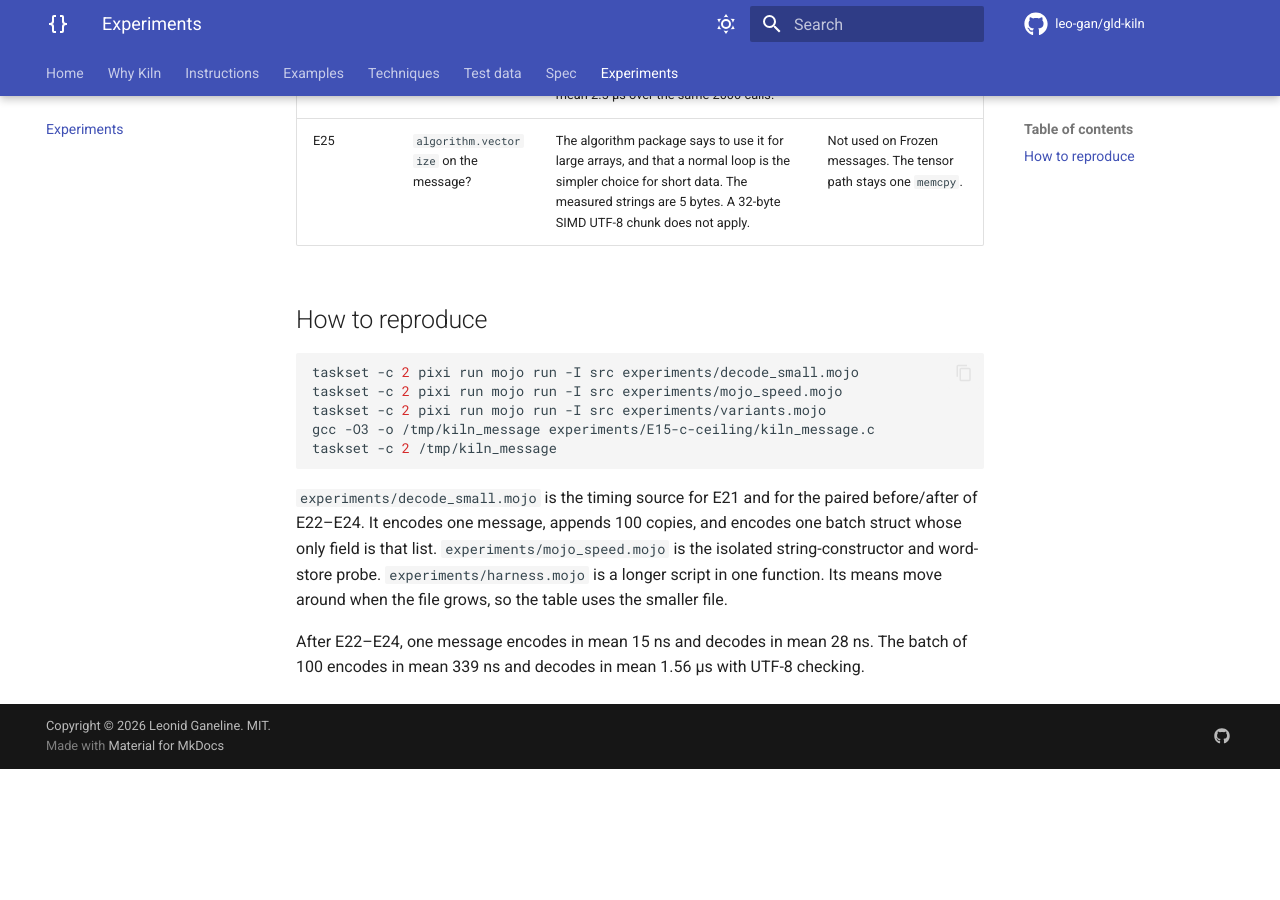
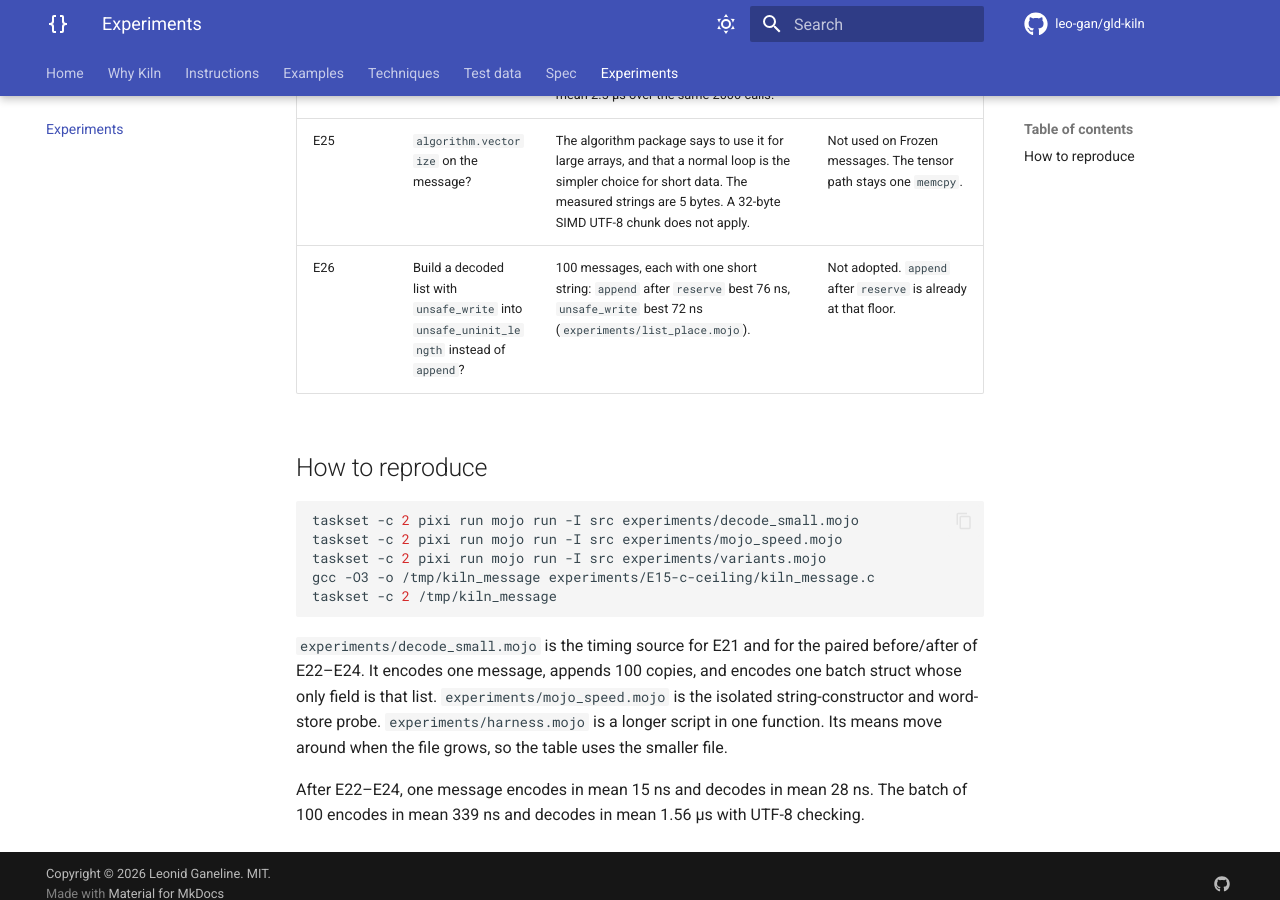
Before and after one commit to leo-gan/gld-kiln, an MkDocs documentation site: the page built from docs/experiments.md, in a window 1280 px wide and 900 px high, scrolled down 3591 px. Built offline with MkDocs 1.6.1 and Material for MkDocs 9.7.7, drawn with Linux system fonts in a browser that asks for light colours; comment, search, counter and statistics services are not loaded; before the commit the page ends 4360 px from its top, so only the background shows below that.

Commit message:
Record that uninitialized list placement does not beat append.

```diff
--- a/docs/experiments.md
+++ b/docs/experiments.md
@@ -32,6 +32,7 @@ Sources: `experiments/harness.mojo`, `experiments/variants.mojo`, and `experimen
 | E23 | `String(unsafe_uninit_length=)` plus `memcpy` instead of slicing into `String(unsafe_from_utf8=)`? | Two hundred escaped 5-byte strings: span constructor mean 6605 ns, uninitialized fill mean 1122 ns (`experiments/mojo_speed.mojo`). `read_string` now copies from the cursor pointer and does not build a span first. | Adopted. |
 | E24 | ASCII OR-scan before the UTF-8 state machine? | After E23, checked and unchecked owned decode of 100 separate messages were mean 1945 ns and 1816 ns. With the OR-scan, the same file's checked batch decode is mean 1.56 µs and the unchecked batch decode is mean 1.43 µs. A later 8-byte `unsafe_load` of that OR, which is the same unaligned load as E22, cut 2000 scans of a 200-byte ASCII buffer from mean 83 µs to mean 12 µs (`experiments/utf8_words.mojo`). Five-byte scans went from mean 5.5 µs to mean 2.5 µs over the same 2000 calls. | Adopted. A high bit falls through to the existing checker. |
 | E25 | `algorithm.vectorize` on the message? | The algorithm package says to use it for large arrays, and that a normal loop is the simpler choice for short data. The measured strings are 5 bytes. A 32-byte SIMD UTF-8 chunk does not apply. | Not used on Frozen messages. The tensor path stays one `memcpy`. |
+| E26 | Build a decoded list with `unsafe_write` into `unsafe_uninit_length` instead of `append`? | 100 messages, each with one short string: `append` after `reserve` best 76 ns, `unsafe_write` best 72 ns (`experiments/list_place.mojo`). | Not adopted. `append` after `reserve` is already at that floor. |
 
 ## How to reproduce
 
```
Also changed, not shown: 1 other file.
